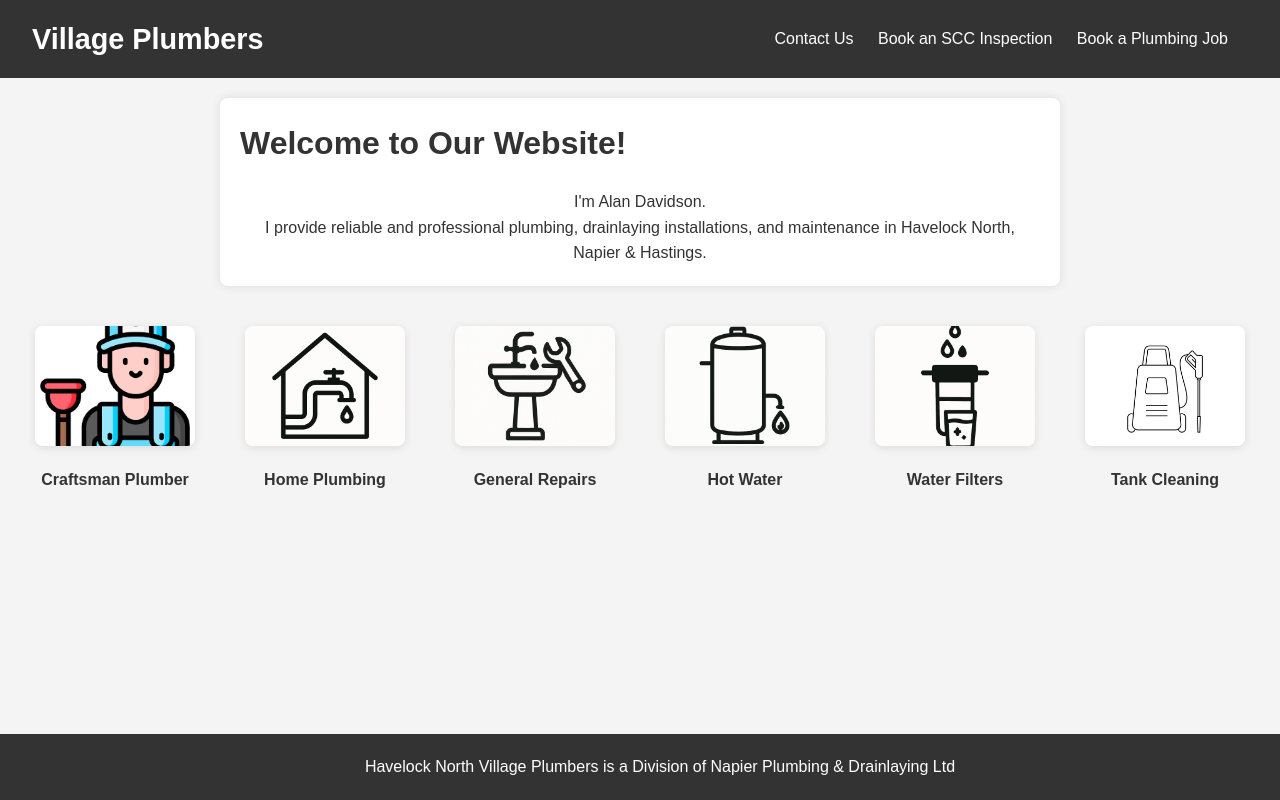
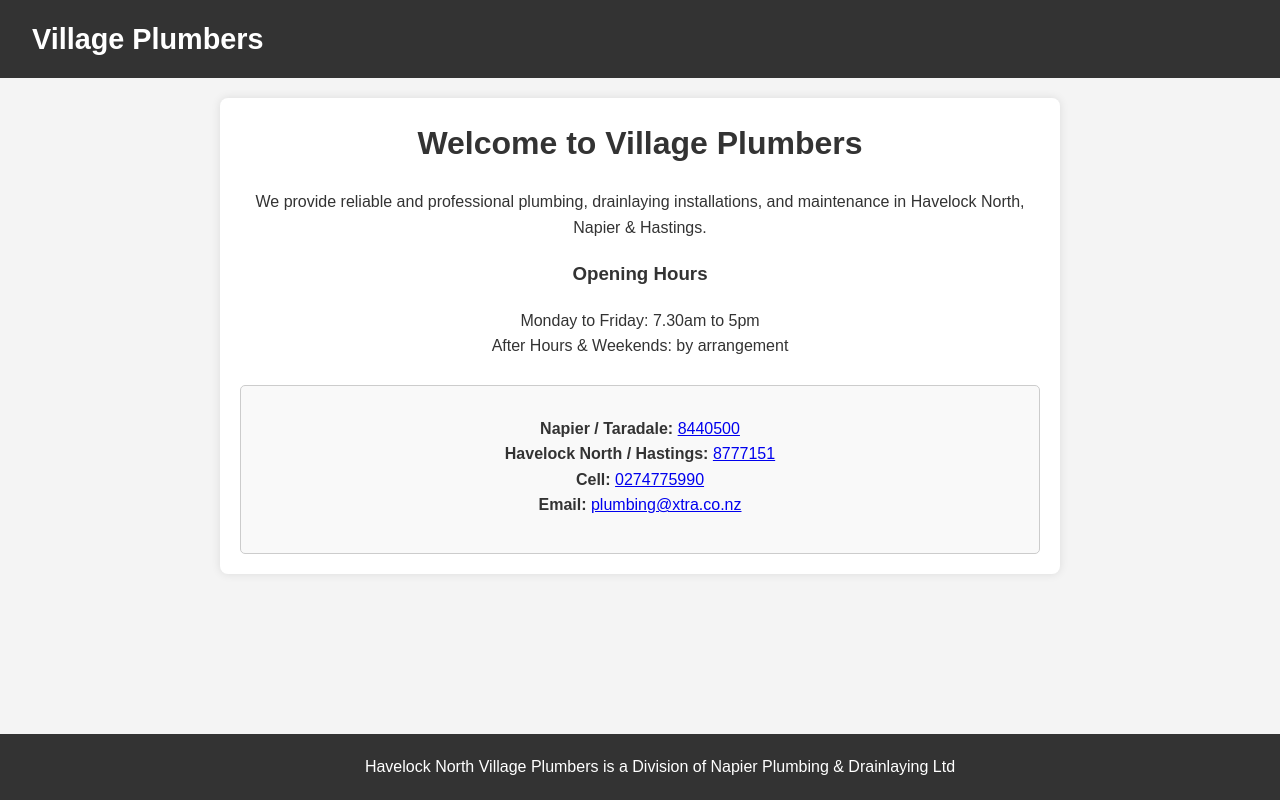
Before and after one commit to meganellendavidson/village-plumbers, a plain HTML site: page index.html in a window 1280 px wide. Drawn offline with Linux system fonts and the light colour scheme.

Commit message:
update index to have contact details

```diff
--- a/index.html
+++ b/index.html
@@ -11,53 +11,33 @@
         <div class="branding">
             <a href="index.html" class="branding-link"><h1>Village Plumbers</h1></a> <!-- Or use an <img> tag for a logo -->
         </div>
-        <nav>
-            <ul>
-                <li><a href="contact.html">Contact Us</a></li>
-                <li><a href="scc_inspection.html">Book an SCC Inspection</a></li>
-                <li><a href="book_job.html">Book a Plumbing Job</a></li>
-            </ul>
-        </nav>
     </header>
     <main>
-        <h1>Welcome to Our Website!</h1>
+        <h1 class="center-text">Welcome to Village Plumbers</h1>
         <p class="center-text">
-            I'm Alan Davidson.
-        </p>
-        <p class="center-text">
-            I provide reliable and professional plumbing, drainlaying installations,
+            We provide reliable and professional plumbing, drainlaying installations,
             and maintenance in Havelock North, Napier & Hastings.
         </p>
+        <div class="opening-hours">
+            <h3 class="center-text">Opening Hours</h3>
+            <p class="center-text">
+                Monday to Friday: 7.30am to 5pm<br>
+                After Hours &amp; Weekends: by arrangement<br><br>
+            </p>
+        </div>
+        <div class="contact-sections">
+            <section class="contact-details">
+                <h2 class="center-text"></h2>
+                <p class="center-text"><strong>Napier / Taradale:</strong> <a href="tel:8440500">8440500</a></p>
+                <p class="center-text"><strong>Havelock North / Hastings:</strong> <a href="tel:8777151">8777151</a></p>
+                <p class="center-text"><strong>Cell:</strong> <a href="tel:0274775990">0274775990</a></p>
+                <p class="center-text"><strong>Email:</strong> <a href="mailto:plumbing@xtra.co.nz">plumbing@xtra.co.nz</a></p>
+                <br>
+            </section>
+        </div>
     </main>
     <footer>
         <p>Havelock North Village Plumbers is a Division of Napier Plumbing & Drainlaying Ltd</p>
     </footer>
-    <div class="image-gallery">
-        <div class="gallery-item">
-            <img src="images/plumber.png" alt="Plumber" />
-            <h4>Craftsman Plumber</h4>
-        </div>
-        <div class="gallery-item">
-            <img src="images/home-plumbing.png" alt="Home Plumbing" />
-            <h4>Home Plumbing</h4>
-        </div>
-        <div class="gallery-item">
-            <img src="images/general-repairs.png" alt="General Repairs" />
-            <h4>General Repairs</h4>
-        </div>
-        <div class="gallery-item">
-            <img src="images/hot-water.png" alt="Hot Water" />
-            <h4>Hot Water</h4>
-        </div>
-        <div class="gallery-item">
-            <img src="images/water-filters.png" alt="Water Filters" />
-            <h4>Water Filters</h4>
-        </div>
-        <div class="gallery-item">
-            <img src="images/tank.jpg" alt="Tank Cleaning" />
-            <h4>Tank Cleaning</h4>
-        </div>
-        <!-- Add more images as needed, following the same structure -->
-    </div>
 </body>
 </html>
```
